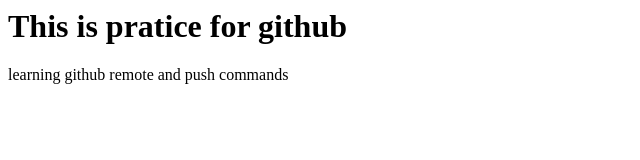
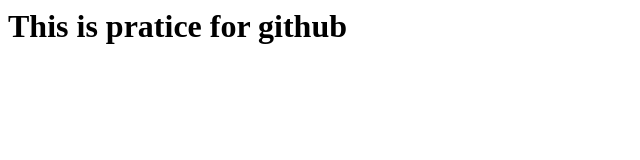
Before and after one commit to JesalMer/test, a plain HTML site: page index.html in a window 1280 px wide. Shown: the whole page, without its empty margins (0-640 px from the left). Drawn offline with Linux system fonts and the light colour scheme.

Commit message:
modify index.html and add test file

```diff
--- a/index.html
+++ b/index.html
@@ -1,2 +1 @@
 <h1>This is pratice for github </h1>
-<p> learning github remote and push commands</p>
```
Also changed, not shown: 1 other file.
